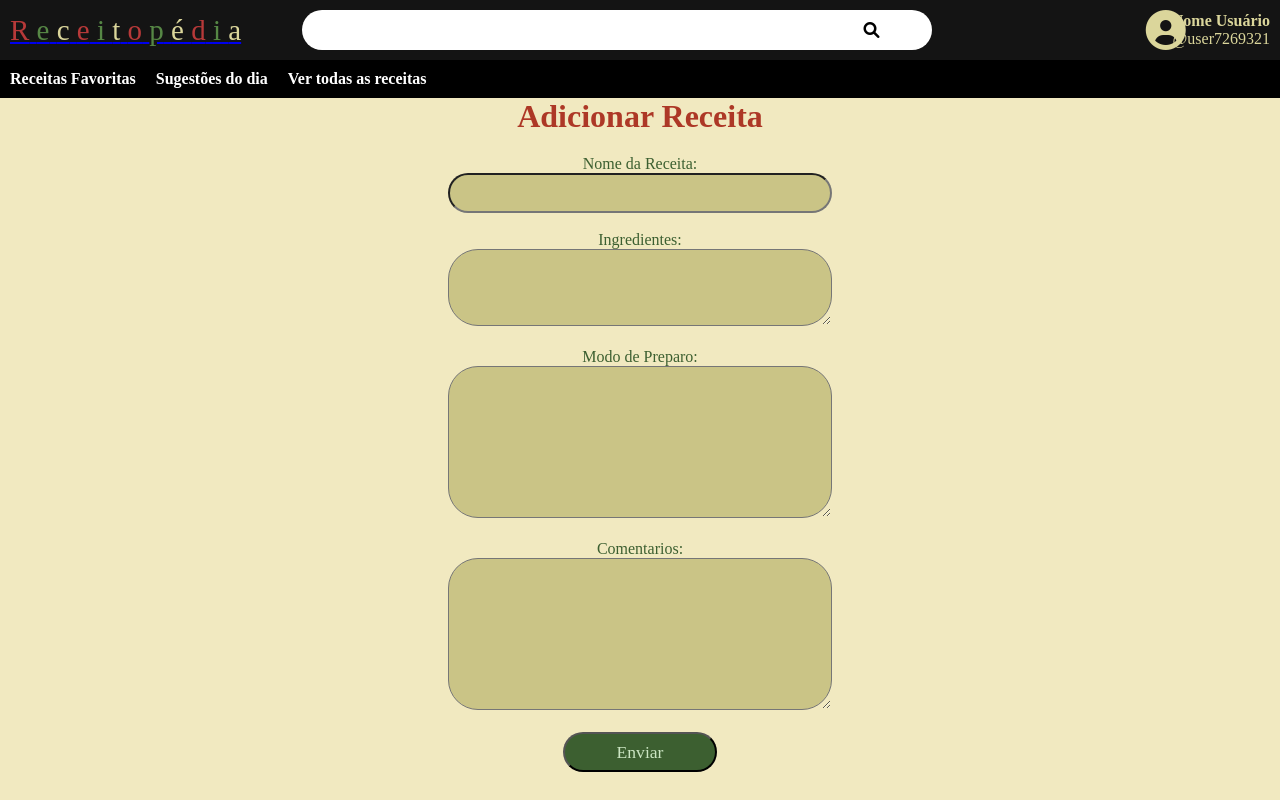
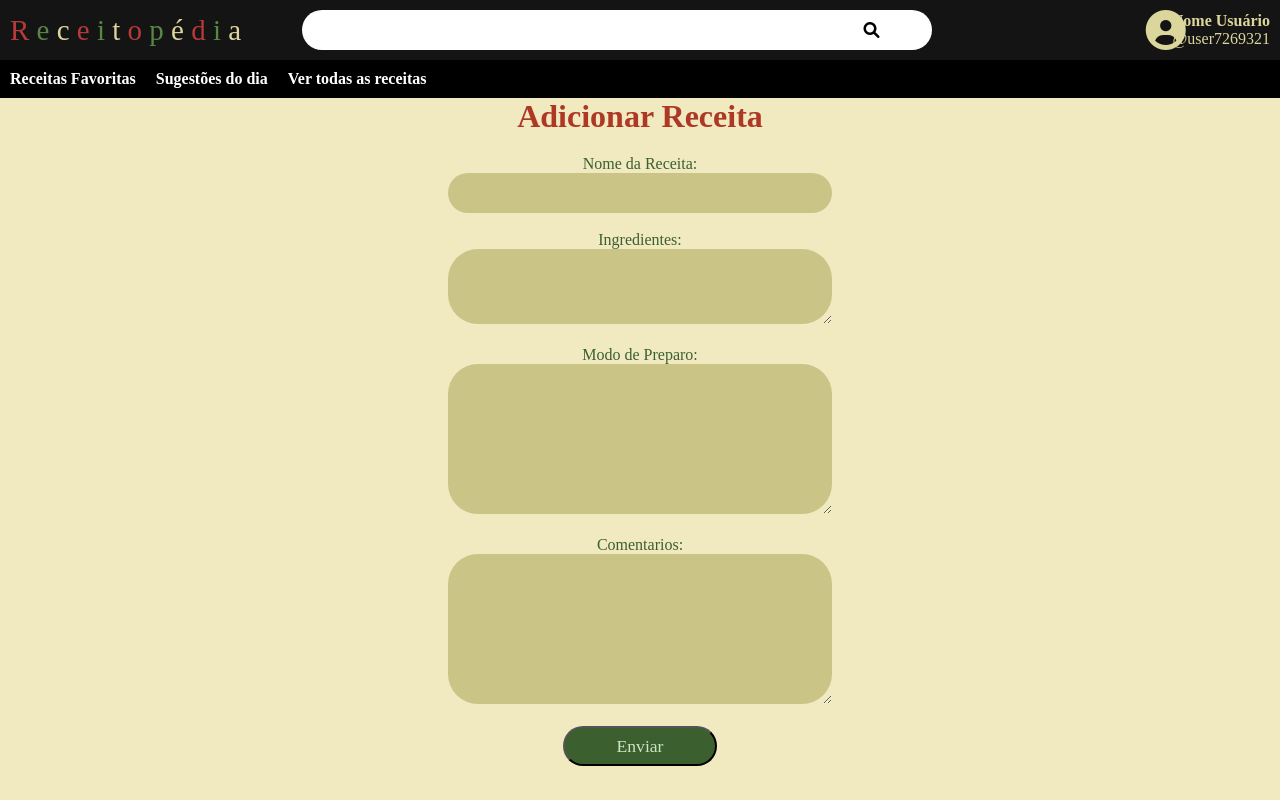
Before and after one commit to Caldas42/Receitopedia, a Django app: page /adicionar/ in a window 1280 px wide. Run offline with Django 5.2, Linux system fonts and the light colour scheme; some web fonts are replaced.

Commit message:
tirar link

```diff
--- a/templates/static/aplicacao/css/adicionar.css
+++ b/templates/static/aplicacao/css/adicionar.css
@@ -17,6 +17,11 @@ header {
     justify-content: space-between;
     align-items: center;
 }
+
+header a {
+    text-decoration: none;
+}
+
 
 header input {
     padding: 5px;
@@ -77,7 +82,7 @@ h1 {
 }
 
 .Green {
-color: #568745;
+    color: #568745;
 }
 
 .Bege {
@@ -116,6 +121,7 @@ textarea {
     border-radius: 30px;
     background-color: #CAC486;
     width: 30%;
+    border: none;
 }
 
 #nome {
@@ -123,6 +129,7 @@ textarea {
     background-color: #CAC486;
     width: 30%;
     height: 40px;
+    border: none;
 }
 
 .button {
--- a/templates/static/aplicacao/css/home.css
+++ b/templates/static/aplicacao/css/home.css
@@ -16,6 +16,10 @@ header {
     display: flex;
     justify-content: space-between;
     align-items: center;
+}
+
+header a {
+    text-decoration: none;
 }
 
 header input {
--- a/templates/static/aplicacao/css/visualizarTodos.css
+++ b/templates/static/aplicacao/css/visualizarTodos.css
@@ -16,6 +16,10 @@ header {
     display: flex;
     justify-content: space-between;
     align-items: center;
+}
+
+header a {
+    text-decoration: none;
 }
 
 header input {
--- a/templates/static/aplicacao/css/visualizarUm.css
+++ b/templates/static/aplicacao/css/visualizarUm.css
@@ -16,6 +16,10 @@ header {
     display: flex;
     justify-content: space-between;
     align-items: center;
+}
+
+header a {
+    text-decoration: none;
 }
 
 header input {
```
